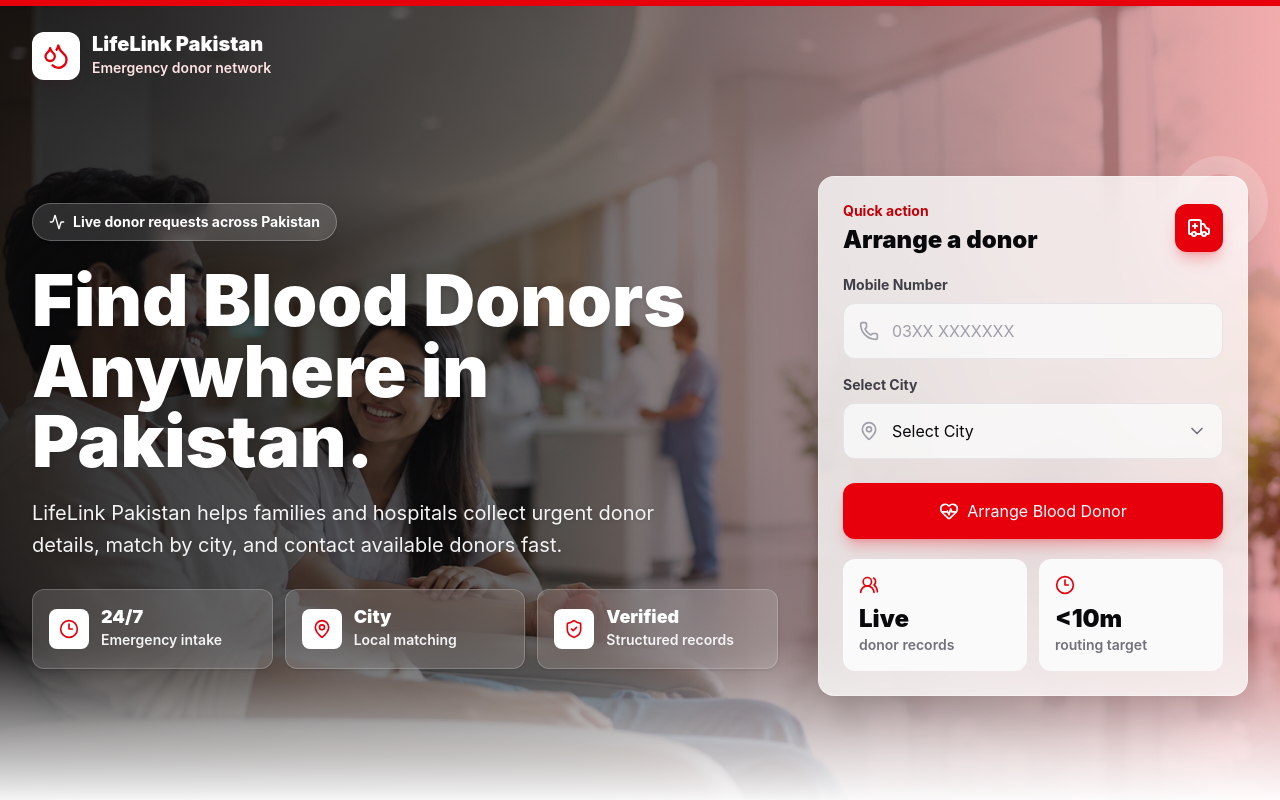
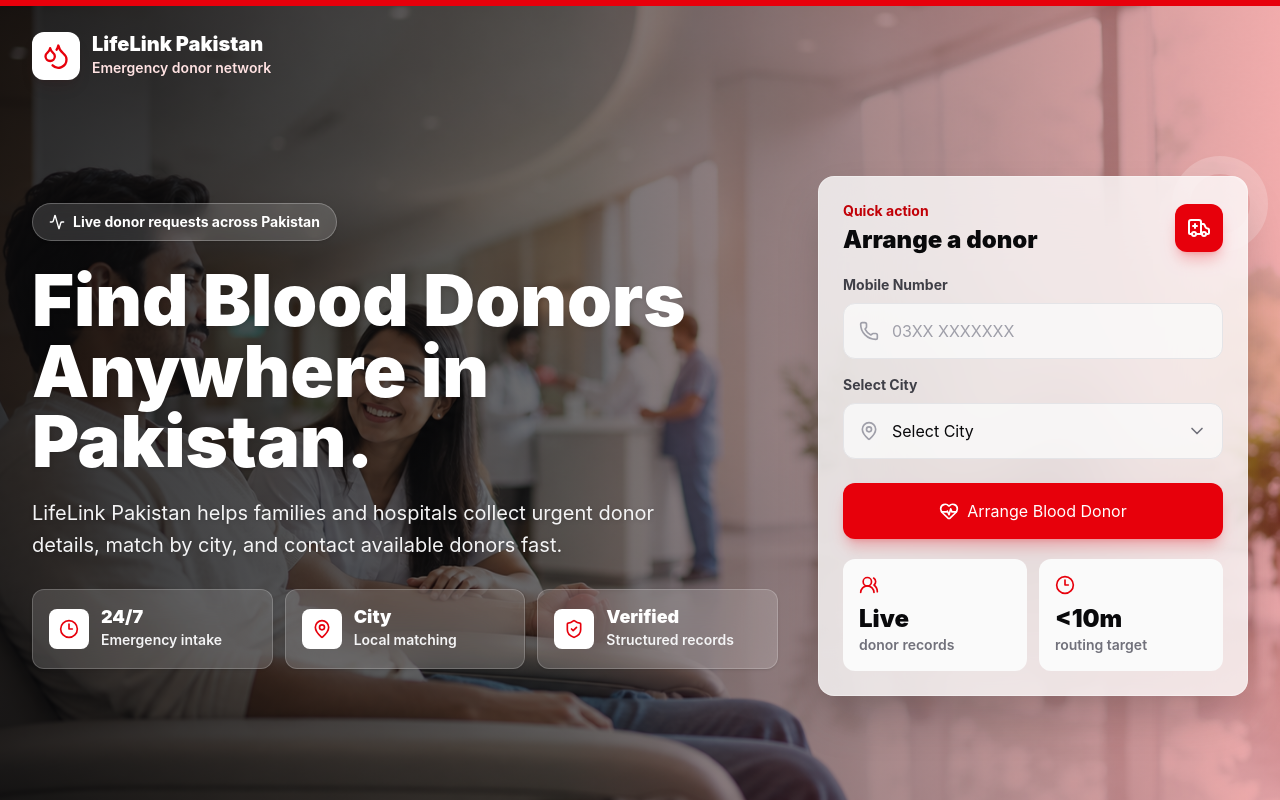
Before and after one commit to muzamilateeq/Blood-donation, a Next.js app: page / in a window 1280 px wide. Built offline with nearby package versions, Linux system fonts and the light colour scheme.

Commit message:
Remove landing hero bottom fade

```diff
--- a/src/components/LandingPage.js
+++ b/src/components/LandingPage.js
@@ -261,7 +261,6 @@ function HeroSection({
         style={{ backgroundImage: "url('/images/blood-donor-hero.png')" }}
       />
       <div className="absolute inset-0 -z-10 bg-[linear-gradient(180deg,rgba(9,9,11,0.42)_0%,rgba(9,9,11,0.72)_48%,rgba(220,38,38,0.32)_100%)] sm:bg-[linear-gradient(90deg,rgba(9,9,11,0.82)_0%,rgba(9,9,11,0.58)_44%,rgba(220,38,38,0.38)_100%)]" />
-      <div className="absolute inset-x-0 bottom-0 -z-10 h-40 bg-[linear-gradient(180deg,rgba(255,255,255,0)_0%,rgba(255,255,255,0.96)_100%)]" />
       <div className="absolute inset-x-0 top-0 h-1.5 bg-red-600" />
 
       <div className="mx-auto flex min-h-[100svh] w-full max-w-7xl flex-col px-4 py-4 sm:px-6 sm:py-5 lg:px-8">
```
